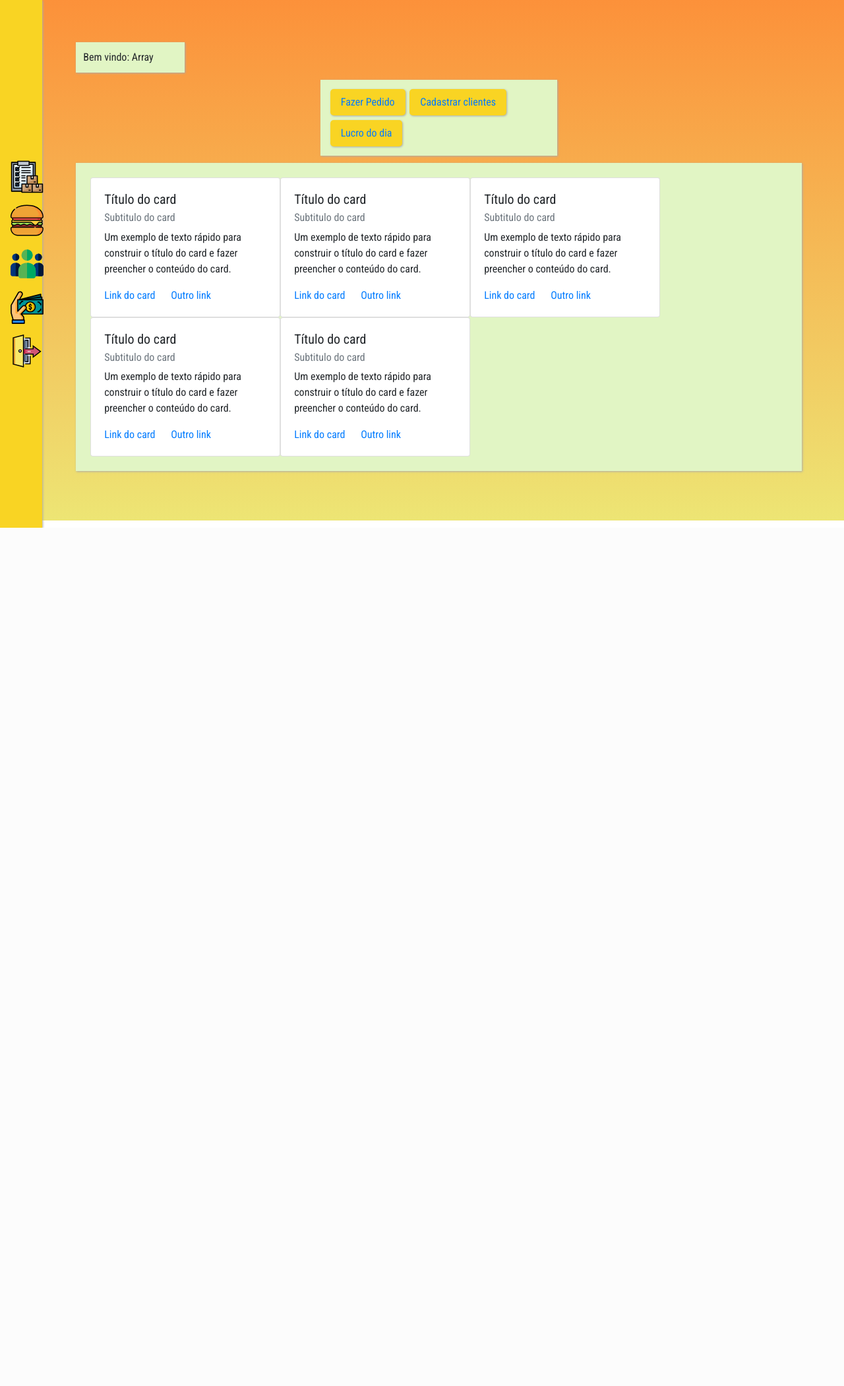
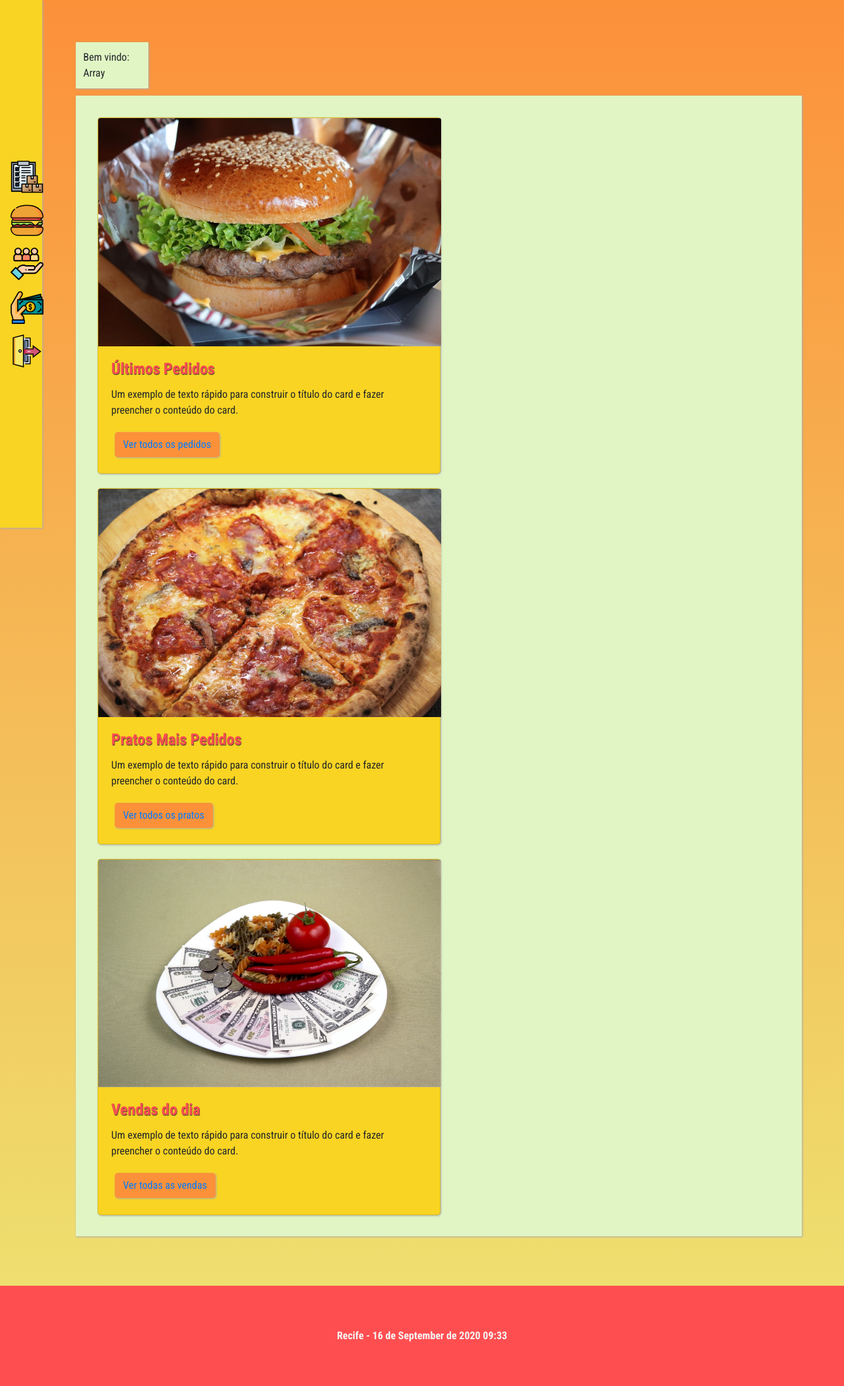
Before and after one commit to Italo-Roberto/delivery, a PHP site: page /delivery/secoes/dashboard.php in a window 1280 px wide. Shown: the whole page at 66% size. Before the commit the page ends 800 px from the top, so only its background shows below. Run offline with PHP 8.4, Linux system fonts and the light colour scheme; the visitor is signed in with stand-in values (Sample User, id 1).

Commit message:
Realizado ajuste de css na dashboard

```diff
--- a/css/estilo.css
+++ b/css/estilo.css
@@ -1,17 +1,14 @@
 *{
     font-family: 'Roboto Condensed', sans-serif;
+}
+body{
+    background: linear-gradient(#FC913A, #EDE574);
 }
 #topo{
     position: fixed;
     display: flex;
     background: #F9D423;
     box-shadow: #aaa 1px 1px 3px;
-}
-#principal{
-    background: linear-gradient(#FC913A, #EDE574);
-}
-#principal-dash{
-    background: linear-gradient(#FC913A, #EDE574);
 }
 .login{
     background: #E1F5C4;
@@ -29,13 +26,29 @@
     background: #E1F5C4;
     box-shadow: #aaa 1px 1px 3px;
 }
-.menu-body{
+.conteudo-principal{
+    display: flex; flex-direction: row; flex-wrap: wrap;
+    background: #E1F5C4;
+    box-shadow: #aaa 1px 1px 3px;
+}
+.card-corpo{
     background: #F9D423;
     margin: 1%;
     border-radius: 5px;
     box-shadow: #aaa 1px 1px 3px;
 }
-.menu-body:hover{
+.titulo-card{
+    color: #FF4E50;
+    font-weight: bold;
+    text-shadow: #333 .5px .5px 1px;
+}
+.card-btn{
+    background: #FC913A;
+    margin: 1%;
+    border-radius: 5px;
+    box-shadow: #aaa 1px 1px 3px;
+}
+.card-btn:hover{
     border-radius: 5px;
     transform: scale(1.1);
     transition-property: background scale;
@@ -44,11 +57,6 @@
     background: #FF4E50;
 }
 .usuario{
-    background: #E1F5C4;
-    box-shadow: #aaa 1px 1px 3px;
-}
-.conteudo{
-    display: flex; flex-direction: row; flex-wrap: wrap;
     background: #E1F5C4;
     box-shadow: #aaa 1px 1px 3px;
 }
@@ -150,15 +158,19 @@
         padding: 4%; margin: 0 auto 0 auto 0;
     }
     .usuario{
-        width: 15%;
+        width: 10%;
         padding: 1%;
     }
-    .conteudo{
+    .conteudo-principal{
         width: 100%; height: auto;
-        padding: 2%; margin: 1% auto 1% auto;
+        margin: 1% auto 1% auto;
+        padding: 2%;
     }
-    .menu-bg{
-        width: 28vw;
+    .card-corpo{
+        width: 520px; height: auto;
+    }
+    .card-imagem{
+        width: 520px;
     }
     .logo{
         width: 250px;
--- a/menu.php
+++ b/menu.php
@@ -1,12 +1,12 @@
 <ul class="nav flex-column">
   <li class="nav-item menu-item">
-    <a class="nav-link" href="#"><img src="../img/produtos.svg" alt="Pedidos" title="Pedidos" class="icone"></a>
+    <a class="nav-link" href="./pedidos.php"><img src="../img/produtos.svg" alt="Pedidos" title="Pedidos" class="icone"></a>
   </li>
   <li class="nav-item menu-item">
     <a class="nav-link" href="#"><img src="../img/comida.svg" alt="Pratos" title="Pratos" class="icone"></a>
   </li>
   <li class="nav-item menu-item">
-    <a class="nav-link" href="#"><img src="../img/pessoas.svg" alt="Clientes" title="Clientes" class="icone"></a>
+    <a class="nav-link" href="#"><img src="../img/clientes.svg" alt="Clientes" title="Clientes" class="icone"></a>
   </li>
   <li class="nav-item menu-item">
     <a class="nav-link" href="#"><img src="../img/dinheiro.svg" alt="Financeiro" title="Financeiro" class="icone"></a>
--- a/secoes/dashboard.php
+++ b/secoes/dashboard.php
@@ -10,7 +10,7 @@
     <link href="https://fonts.googleapis.com/css2?family=Roboto+Condensed:ital,wght@0,400;0,700;1,300;1,700&display=swap" rel="stylesheet">
     <link rel="stylesheet" href="../css/bootstrap.min.css">
     <link rel="stylesheet" href="../css/estilo.css">
-    <title>Delivery Free - Login</title>
+    <title>Delivery Free</title>
 </head>
 
 <body>
@@ -19,69 +19,41 @@
     </header>
     <main id="principal-dash">
         <div class="usuario">
-            <? echo 'Bem vindo: '. $_SESSION['usuario']; ?>
+            <? echo 'Bem vindo: '. $_SESSION['usuario'];?>
         </div>
-        <section>
-            <ul class="nav menu-bg">
-                <li class="nav-item menu-body">
-                    <a class="nav-link" href="pedidos.php">Fazer Pedido</a>
-                </li>
-                <li class="nav-item menu-body">
-                    <a class="nav-link" href="clientes.php">Cadastrar clientes</a>
-                </li>
-                <li class="nav-item menu-body">
-                    <a class="nav-link" href="financeiro.php">Lucro do dia</a>
-                </li>
-            </ul>
-        </section>
-        <section class="conteudo">
-            <div class="card" style="width: 18rem;">
+        <section class="conteudo-principal">
+            <div class="card card-corpo">
+                <img class="card-img-top card-imagem" src="../img/burger.jpg" alt="Hamburger">
                 <div class="card-body">
-                    <h5 class="card-title">Título do card</h5>
-                    <h6 class="card-subtitle mb-2 text-muted">Subtitulo do card</h6>
+                    <h4 class="card-title titulo-card">Últimos Pedidos</h4>
                     <p class="card-text">Um exemplo de texto rápido para construir o título do card e fazer preencher o conteúdo do card.</p>
-                    <a href="#" class="card-link">Link do card</a>
-                    <a href="#" class="card-link">Outro link</a>
+                    <a href="pedidos.php" class="btn card-btn">Ver todos os pedidos</a>
                 </div>
             </div>
-            <div class="card" style="width: 18rem;">
+            <div class="card card-corpo">
+                <img class="card-img-top card-imagem" src="../img/pizza.jpg" alt="Pratos mais pedidos">
                 <div class="card-body">
-                    <h5 class="card-title">Título do card</h5>
-                    <h6 class="card-subtitle mb-2 text-muted">Subtitulo do card</h6>
+                    <h4 class="card-title titulo-card">Pratos Mais Pedidos</h4>
                     <p class="card-text">Um exemplo de texto rápido para construir o título do card e fazer preencher o conteúdo do card.</p>
-                    <a href="#" class="card-link">Link do card</a>
-                    <a href="#" class="card-link">Outro link</a>
+                    <a href="pedidos.php" class="btn card-btn">Ver todos os pratos</a>
                 </div>
             </div>
-            <div class="card" style="width: 18rem;">
+            <div class="card card-corpo">
+                <img class="card-img-top card-imagem" src="../img/money.jpg" alt="Financeiro">
                 <div class="card-body">
-                    <h5 class="card-title">Título do card</h5>
-                    <h6 class="card-subtitle mb-2 text-muted">Subtitulo do card</h6>
+                    <h4 class="card-title titulo-card">Vendas do dia</h4>
                     <p class="card-text">Um exemplo de texto rápido para construir o título do card e fazer preencher o conteúdo do card.</p>
-                    <a href="#" class="card-link">Link do card</a>
-                    <a href="#" class="card-link">Outro link</a>
-                </div>
-            </div>
-            <div class="card" style="width: 18rem;">
-                <div class="card-body">
-                    <h5 class="card-title">Título do card</h5>
-                    <h6 class="card-subtitle mb-2 text-muted">Subtitulo do card</h6>
-                    <p class="card-text">Um exemplo de texto rápido para construir o título do card e fazer preencher o conteúdo do card.</p>
-                    <a href="#" class="card-link">Link do card</a>
-                    <a href="#" class="card-link">Outro link</a>
-                </div>
-            </div>
-            <div class="card" style="width: 18rem;">
-                <div class="card-body">
-                    <h5 class="card-title">Título do card</h5>
-                    <h6 class="card-subtitle mb-2 text-muted">Subtitulo do card</h6>
-                    <p class="card-text">Um exemplo de texto rápido para construir o título do card e fazer preencher o conteúdo do card.</p>
-                    <a href="#" class="card-link">Link do card</a>
-                    <a href="#" class="card-link">Outro link</a>
+                    <a href="pedidos.php" class="btn card-btn">Ver todas as vendas</a>
                 </div>
             </div>
         </section>
     </main>
+
+    <footer id="rodape">
+        <? setlocale(LC_TIME, 'pt_BR', 'pt_BR.utf-8', 'pt_BR.utf-8', 'portuguese');
+        date_default_timezone_set('America/Recife');
+        echo 'Recife - '. strftime('%d de %B de %Y', strtotime('today')), date(' H:i'); ?>
+    </footer>
 
     <script src="https://code.jquery.com/jquery-3.3.1.slim.min.js" integrity="sha384-q8i/X+965DzO0rT7abK41JStQIAqVgRVzpbzo5smXKp4YfRvH+8abtTE1Pi6jizo" crossorigin="anonymous"></script>
     <script src="https://cdnjs.cloudflare.com/ajax/libs/popper.js/1.14.3/umd/popper.min.js" integrity="sha384-ZMP7rVo3mIykV+2+9J3UJ46jBk0WLaUAdn689aCwoqbBJiSnjAK/l8WvCWPIPm49" crossorigin="anonymous"></script>
```
Also changed, not shown: painel.php (deleted, +0 -29 lines), secoes/pedidos.php (+63 -0 lines), img/burger.jpg (added), img/clientes.svg (added), img/money.jpg (added), img/pessoas.svg (deleted), img/pizza.jpg (added).
